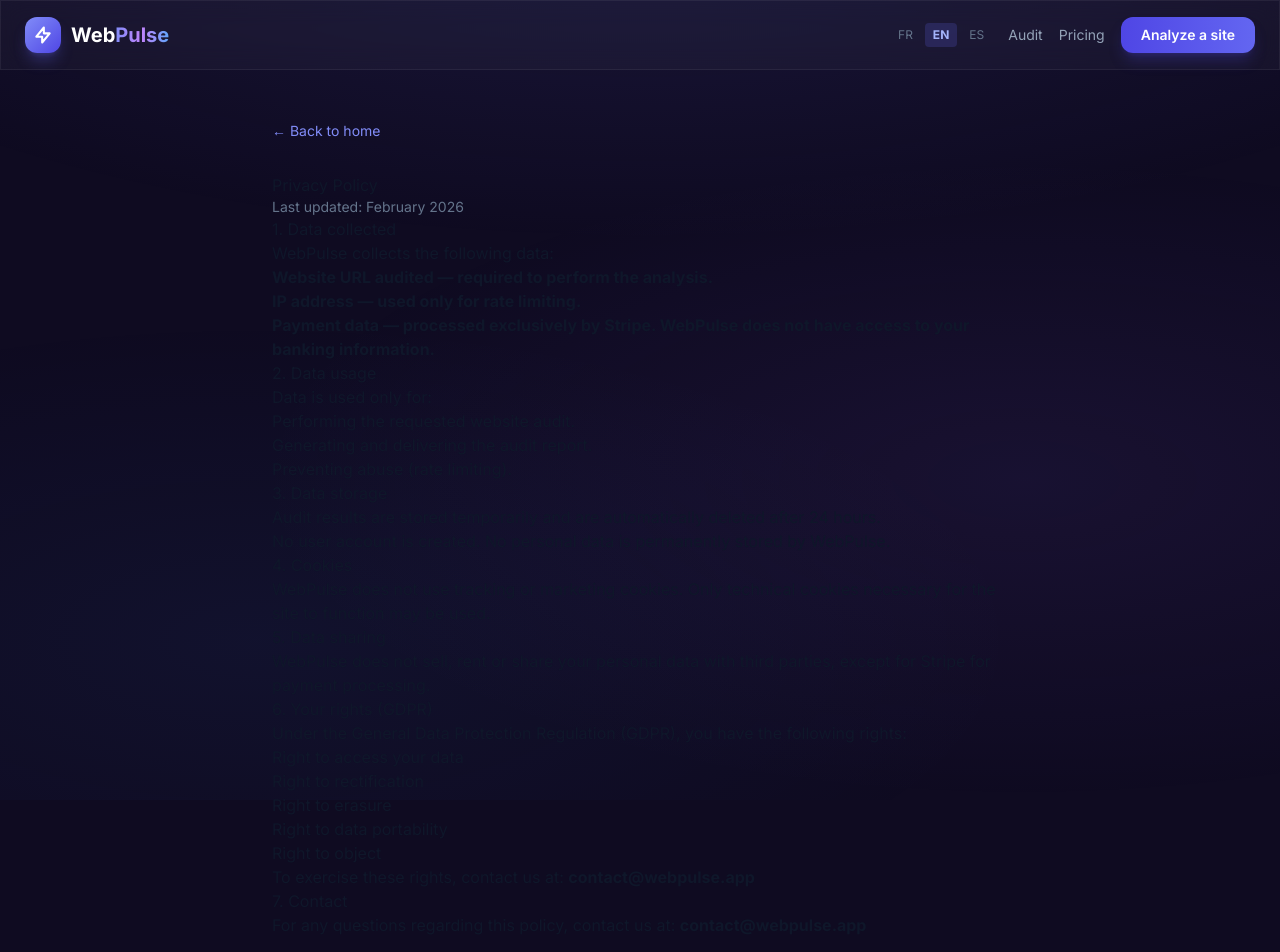
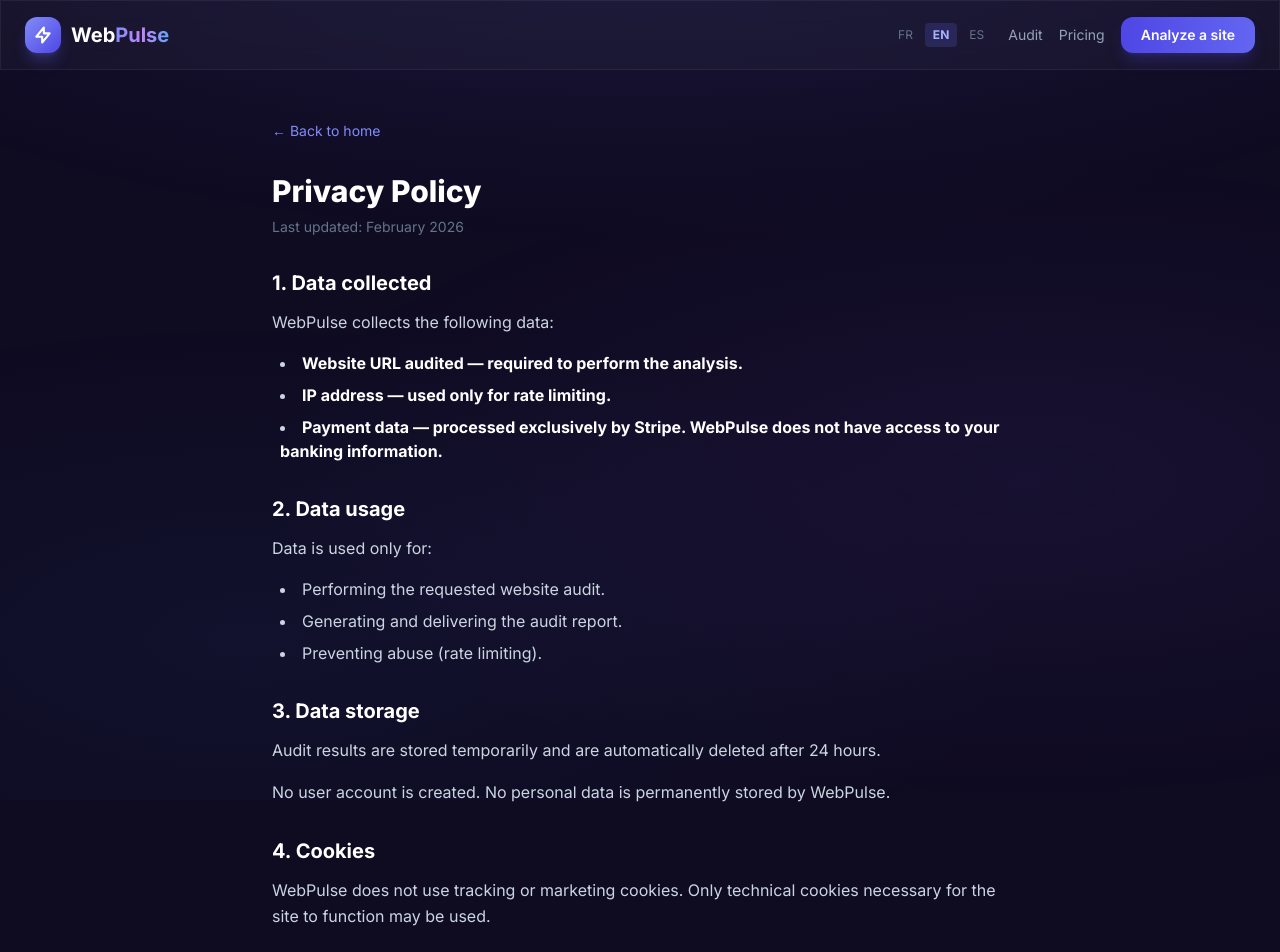
Before and after one commit to julienleborgnetc-coder/webpulse, a Next.js app: page /en/legal/confidentialite in a window 1280 px wide. Shown: the top 952 px of the page. Built offline with nearby package versions, Linux system fonts and the light colour scheme; no server answers.

Commit message:
fix: rendre les pages légales lisibles (texte blanc/gris sur fond sombre)

```diff
--- a/src/app/[locale]/legal/cgv/page.tsx
+++ b/src/app/[locale]/legal/cgv/page.tsx
@@ -8,29 +8,29 @@ export async function generateMetadata() {
 export default async function CGVPage() {
   const t = await getTranslations("legal.cgv");
   return (
-    <article className="prose prose-invert max-w-none">
-      <h1>{t("title")}</h1>
-      <p className="text-sm text-slate-500">{t("lastUpdate")}</p>
-      <h2>{t("s1title")}</h2>
-      <p>{t("s1text")}</p>
-      <h2>{t("s2title")}</h2>
-      <p>{t("s2text")}</p>
-      <ul>
-        <li><strong>{t("s2free")}</strong></li>
-        <li><strong>{t("s2pro")}</strong></li>
+    <article className="legal-article">
+      <h1 className="text-3xl font-extrabold text-white mb-2">{t("title")}</h1>
+      <p className="text-sm text-slate-500 mb-8">{t("lastUpdate")}</p>
+      <h2 className="text-xl font-bold text-white mt-8 mb-3">{t("s1title")}</h2>
+      <p className="text-slate-300 leading-relaxed mb-4">{t("s1text")}</p>
+      <h2 className="text-xl font-bold text-white mt-8 mb-3">{t("s2title")}</h2>
+      <p className="text-slate-300 leading-relaxed mb-4">{t("s2text")}</p>
+      <ul className="list-disc list-inside text-slate-300 mb-4 space-y-2 pl-2">
+        <li><strong className="text-white">{t("s2free")}</strong></li>
+        <li><strong className="text-white">{t("s2pro")}</strong></li>
       </ul>
-      <h2>{t("s3title")}</h2>
-      <p>{t("s3text")}</p>
-      <h2>{t("s4title")}</h2>
-      <p>{t("s4text")}</p>
-      <h2>{t("s5title")}</h2>
-      <p>{t("s5text")}</p>
-      <h2>{t("s6title")}</h2>
-      <p>{t("s6text")}</p>
-      <h2>{t("s7title")}</h2>
-      <p>{t("s7text")}</p>
-      <h2>{t("s8title")}</h2>
-      <p>{t("s8text")} <strong>contact@webpulse.app</strong></p>
+      <h2 className="text-xl font-bold text-white mt-8 mb-3">{t("s3title")}</h2>
+      <p className="text-slate-300 leading-relaxed mb-4">{t("s3text")}</p>
+      <h2 className="text-xl font-bold text-white mt-8 mb-3">{t("s4title")}</h2>
+      <p className="text-slate-300 leading-relaxed mb-4">{t("s4text")}</p>
+      <h2 className="text-xl font-bold text-white mt-8 mb-3">{t("s5title")}</h2>
+      <p className="text-slate-300 leading-relaxed mb-4">{t("s5text")}</p>
+      <h2 className="text-xl font-bold text-white mt-8 mb-3">{t("s6title")}</h2>
+      <p className="text-slate-300 leading-relaxed mb-4">{t("s6text")}</p>
+      <h2 className="text-xl font-bold text-white mt-8 mb-3">{t("s7title")}</h2>
+      <p className="text-slate-300 leading-relaxed mb-4">{t("s7text")}</p>
+      <h2 className="text-xl font-bold text-white mt-8 mb-3">{t("s8title")}</h2>
+      <p className="text-slate-300 leading-relaxed mb-4">{t("s8text")} <strong className="text-white">contact@webpulse.app</strong></p>
     </article>
   );
 }
--- a/src/app/[locale]/legal/confidentialite/page.tsx
+++ b/src/app/[locale]/legal/confidentialite/page.tsx
@@ -8,42 +8,42 @@ export async function generateMetadata() {
 export default async function ConfidentialitePage() {
   const t = await getTranslations("legal.privacy");
   return (
-    <article className="prose prose-invert max-w-none">
-      <h1>{t("title")}</h1>
-      <p className="text-sm text-slate-500">{t("lastUpdate")}</p>
-      <h2>{t("s1title")}</h2>
-      <p>{t("s1text")}</p>
-      <ul>
-        <li><strong>{t("s1url")}</strong></li>
-        <li><strong>{t("s1ip")}</strong></li>
-        <li><strong>{t("s1payment")}</strong></li>
+    <article className="legal-article">
+      <h1 className="text-3xl font-extrabold text-white mb-2">{t("title")}</h1>
+      <p className="text-sm text-slate-500 mb-8">{t("lastUpdate")}</p>
+      <h2 className="text-xl font-bold text-white mt-8 mb-3">{t("s1title")}</h2>
+      <p className="text-slate-300 leading-relaxed mb-4">{t("s1text")}</p>
+      <ul className="list-disc list-inside text-slate-300 mb-4 space-y-2 pl-2">
+        <li><strong className="text-white">{t("s1url")}</strong></li>
+        <li><strong className="text-white">{t("s1ip")}</strong></li>
+        <li><strong className="text-white">{t("s1payment")}</strong></li>
       </ul>
-      <h2>{t("s2title")}</h2>
-      <p>{t("s2text")}</p>
-      <ul>
+      <h2 className="text-xl font-bold text-white mt-8 mb-3">{t("s2title")}</h2>
+      <p className="text-slate-300 leading-relaxed mb-4">{t("s2text")}</p>
+      <ul className="list-disc list-inside text-slate-300 mb-4 space-y-2 pl-2">
         <li>{t("s2audit")}</li>
         <li>{t("s2report")}</li>
         <li>{t("s2abuse")}</li>
       </ul>
-      <h2>{t("s3title")}</h2>
-      <p>{t("s3text1")}</p>
-      <p>{t("s3text2")}</p>
-      <h2>{t("s4title")}</h2>
-      <p>{t("s4text")}</p>
-      <h2>{t("s5title")}</h2>
-      <p>{t("s5text")}</p>
-      <h2>{t("s6title")}</h2>
-      <p>{t("s6text")}</p>
-      <ul>
+      <h2 className="text-xl font-bold text-white mt-8 mb-3">{t("s3title")}</h2>
+      <p className="text-slate-300 leading-relaxed mb-4">{t("s3text1")}</p>
+      <p className="text-slate-300 leading-relaxed mb-4">{t("s3text2")}</p>
+      <h2 className="text-xl font-bold text-white mt-8 mb-3">{t("s4title")}</h2>
+      <p className="text-slate-300 leading-relaxed mb-4">{t("s4text")}</p>
+      <h2 className="text-xl font-bold text-white mt-8 mb-3">{t("s5title")}</h2>
+      <p className="text-slate-300 leading-relaxed mb-4">{t("s5text")}</p>
+      <h2 className="text-xl font-bold text-white mt-8 mb-3">{t("s6title")}</h2>
+      <p className="text-slate-300 leading-relaxed mb-4">{t("s6text")}</p>
+      <ul className="list-disc list-inside text-slate-300 mb-4 space-y-2 pl-2">
         <li>{t("s6access")}</li>
         <li>{t("s6rectification")}</li>
         <li>{t("s6erasure")}</li>
         <li>{t("s6portability")}</li>
         <li>{t("s6objection")}</li>
       </ul>
-      <p>{t("s6contact")} <strong>contact@webpulse.app</strong></p>
-      <h2>{t("s7title")}</h2>
-      <p>{t("s7text")} <strong>contact@webpulse.app</strong></p>
+      <p className="text-slate-300 leading-relaxed mb-4">{t("s6contact")} <strong className="text-white">contact@webpulse.app</strong></p>
+      <h2 className="text-xl font-bold text-white mt-8 mb-3">{t("s7title")}</h2>
+      <p className="text-slate-300 leading-relaxed mb-4">{t("s7text")} <strong className="text-white">contact@webpulse.app</strong></p>
     </article>
   );
 }
--- a/src/app/[locale]/legal/mentions/page.tsx
+++ b/src/app/[locale]/legal/mentions/page.tsx
@@ -8,22 +8,22 @@ export async function generateMetadata() {
 export default async function MentionsPage() {
   const t = await getTranslations("legal.mentions");
   return (
-    <article className="prose prose-invert max-w-none">
-      <h1>{t("title")}</h1>
-      <p className="text-sm text-slate-500">{t("lastUpdate")}</p>
-      <h2>{t("s1title")}</h2>
-      <p style={{ whiteSpace: "pre-line" }}>{t("s1text")}</p>
-      <h2>{t("s2title")}</h2>
-      <p style={{ whiteSpace: "pre-line" }}>{t("s2text")}</p>
-      <p><a href="https://vercel.com" target="_blank" rel="noopener noreferrer">vercel.com</a></p>
-      <h2>{t("s3title")}</h2>
-      <p>{t("s3text")}</p>
-      <h2>{t("s4title")}</h2>
-      <p>{t("s4text")}</p>
-      <h2>{t("s5title")}</h2>
-      <p>{t("s5text")}</p>
-      <h2>{t("s6title")}</h2>
-      <p>{t("s6text")}</p>
+    <article className="legal-article">
+      <h1 className="text-3xl font-extrabold text-white mb-2">{t("title")}</h1>
+      <p className="text-sm text-slate-500 mb-8">{t("lastUpdate")}</p>
+      <h2 className="text-xl font-bold text-white mt-8 mb-3">{t("s1title")}</h2>
+      <p className="text-slate-300 leading-relaxed mb-4" style={{ whiteSpace: "pre-line" }}>{t("s1text")}</p>
+      <h2 className="text-xl font-bold text-white mt-8 mb-3">{t("s2title")}</h2>
+      <p className="text-slate-300 leading-relaxed mb-4" style={{ whiteSpace: "pre-line" }}>{t("s2text")}</p>
+      <p className="mb-4"><a href="https://vercel.com" target="_blank" rel="noopener noreferrer" className="text-brand-400 hover:text-brand-300 underline transition">vercel.com</a></p>
+      <h2 className="text-xl font-bold text-white mt-8 mb-3">{t("s3title")}</h2>
+      <p className="text-slate-300 leading-relaxed mb-4">{t("s3text")}</p>
+      <h2 className="text-xl font-bold text-white mt-8 mb-3">{t("s4title")}</h2>
+      <p className="text-slate-300 leading-relaxed mb-4">{t("s4text")}</p>
+      <h2 className="text-xl font-bold text-white mt-8 mb-3">{t("s5title")}</h2>
+      <p className="text-slate-300 leading-relaxed mb-4">{t("s5text")}</p>
+      <h2 className="text-xl font-bold text-white mt-8 mb-3">{t("s6title")}</h2>
+      <p className="text-slate-300 leading-relaxed mb-4">{t("s6text")}</p>
     </article>
   );
 }
```
